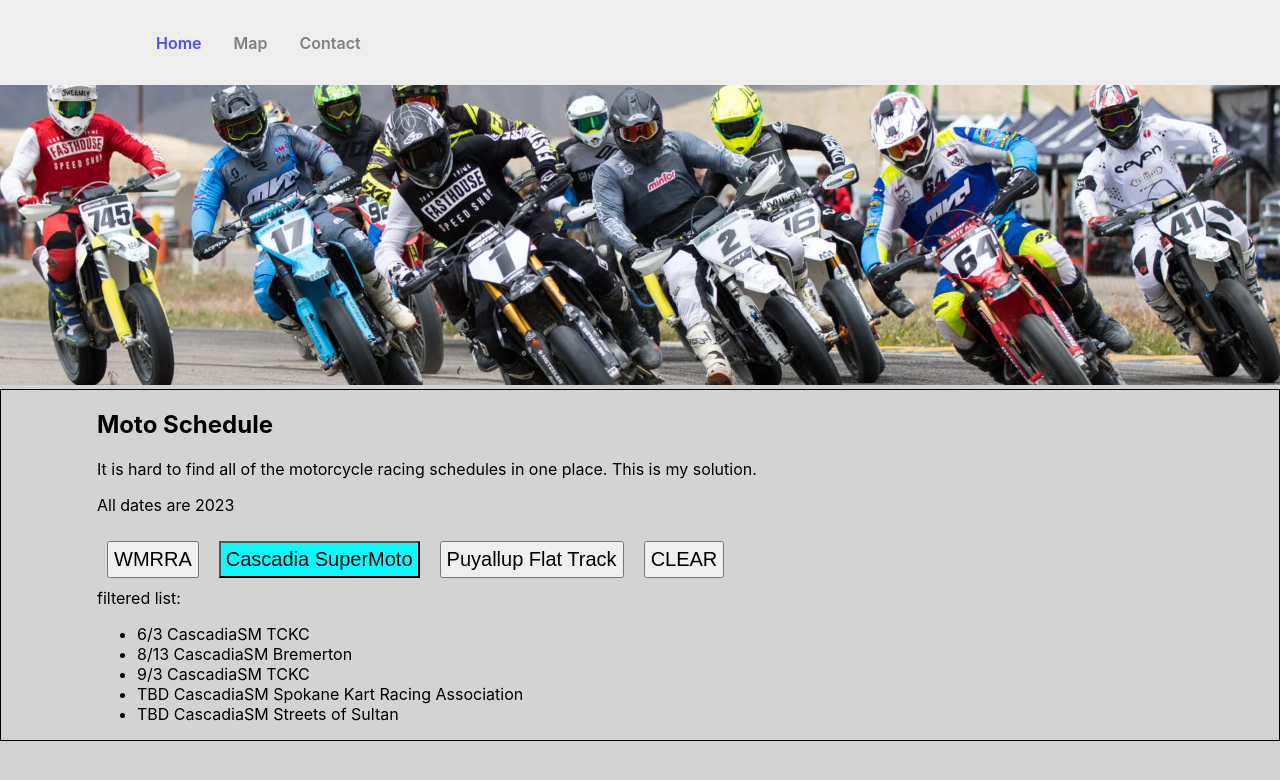
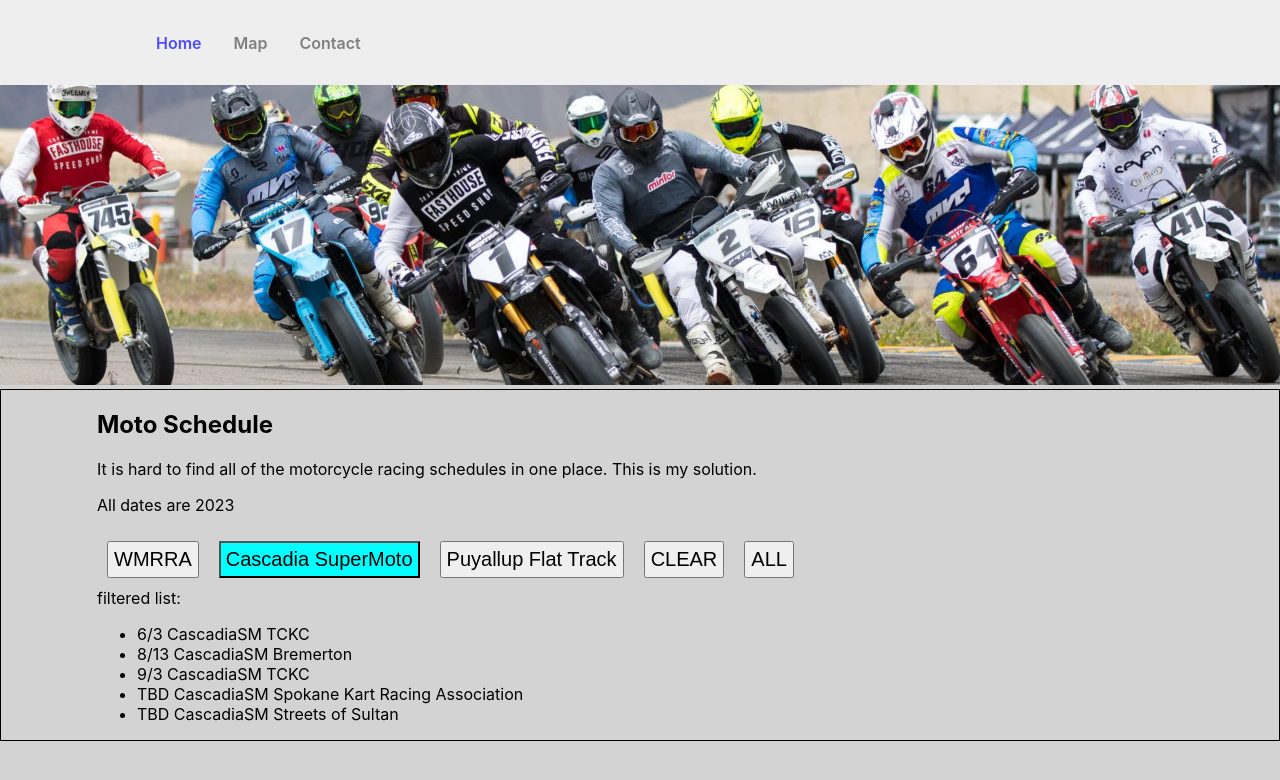
Before and after one commit to Benji-Montgomery/motoschedules, a React (Create React App) app: page / in a window 1280 px wide. Shown: the top 780 px of the page. Built offline with nearby package versions, Linux system fonts and the light colour scheme.

Commit message:
added all button

```diff
--- a/src/pages/schedule.js
+++ b/src/pages/schedule.js
@@ -9,6 +9,11 @@ const Schedule = () => {
     const handleFilter = (raceOrg) => {
         console.log(raceOrg)
         dispatch(manageFilter(raceOrg))
+    }
+    const handleFilterAll = () => {
+        dispatch(manageFilter('WMRRA'))
+        dispatch(manageFilter('CascadiaSM'))
+        dispatch(manageFilter('Puyallup_Flat_Track'))
     }
     const currentState = useSelector(state => state)
     console.log('currentstate', currentState)
@@ -24,6 +29,7 @@ const Schedule = () => {
                 <button style={buttonStyler('CascadiaSM')} onClick={() => handleFilter('CascadiaSM')}>Cascadia SuperMoto</button>
                 <button style={buttonStyler('Puyallup_Flat_Track')} onClick={() => handleFilter('Puyallup_Flat_Track')}>Puyallup Flat Track</button>
                 <button onClick={() => handleFilter()}>CLEAR</button>
+                <button onClick={() => handleFilterAll()}>ALL</button>
             </section>
             <section>
                 <Filter />
```
